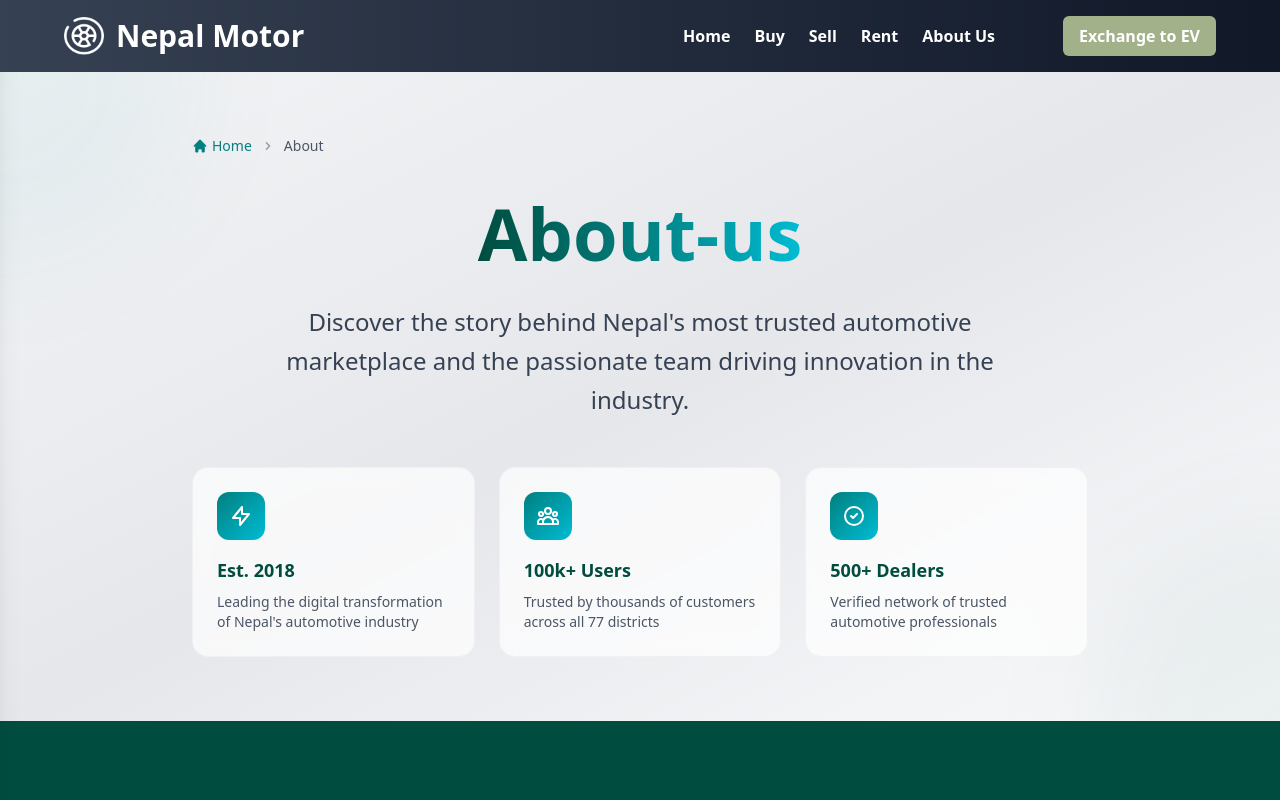
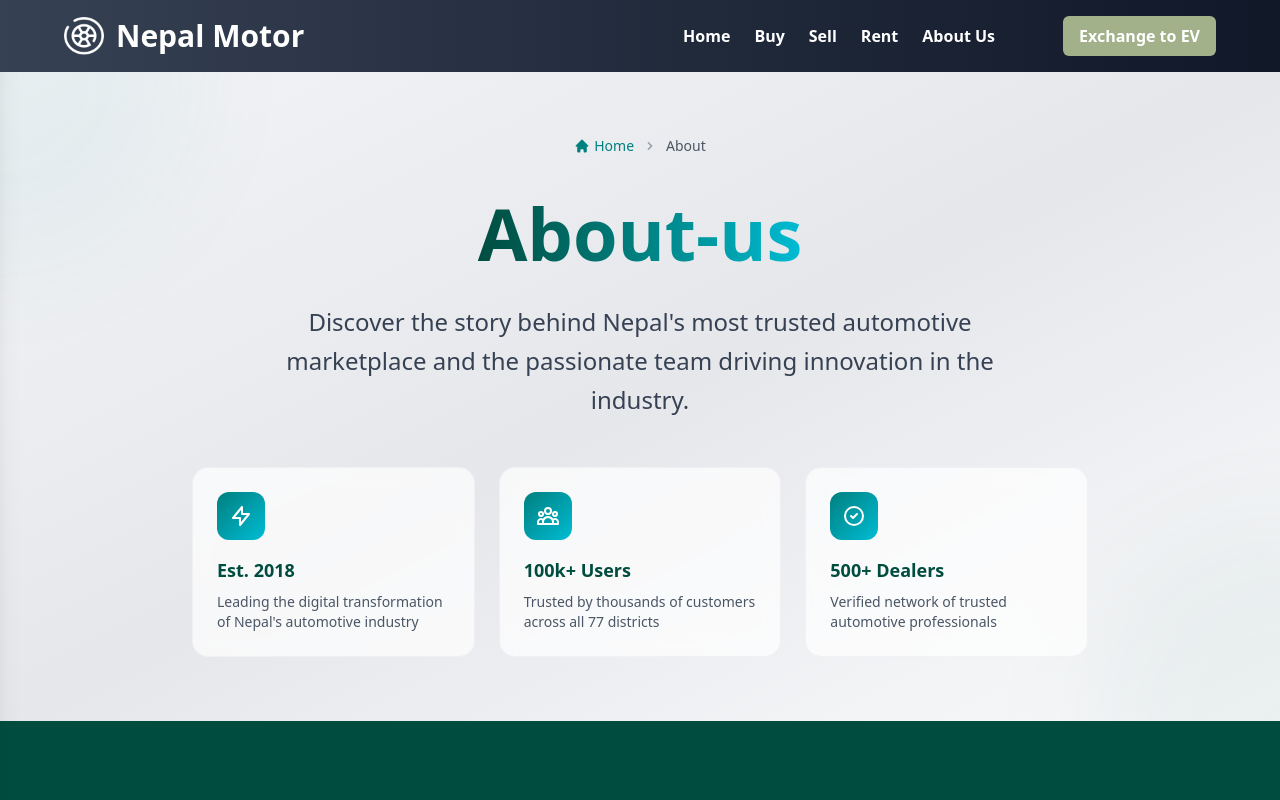
Before and after one commit to Noozey/motor, a Next.js app: page /about in a window 1280 px wide. Shown: the top 800 px of the page. Built offline with nearby package versions, Linux system fonts and the light colour scheme.

Commit message:
BreadCrumb Fix

```diff
--- a/app/about/page.tsx
+++ b/app/about/page.tsx
@@ -79,7 +79,7 @@ export default function AboutPage() {
 
         <div className="relative z-10 max-w-4xl mx-auto">
           {/* Breadcrumb */}
-          <nav className="mb-8 flex items-center space-x-2 text-sm font-medium">
+          <nav className="mb-8 flex space-x-2 text-sm font-medium w-full items-center justify-center">
             <Link
               href="/"
               className="text-[#008080] hover:text-[#004D40] transition-colors duration-200 flex items-center"
```
Also changed, not shown: public/teamImage/rohan_upreti.png.
